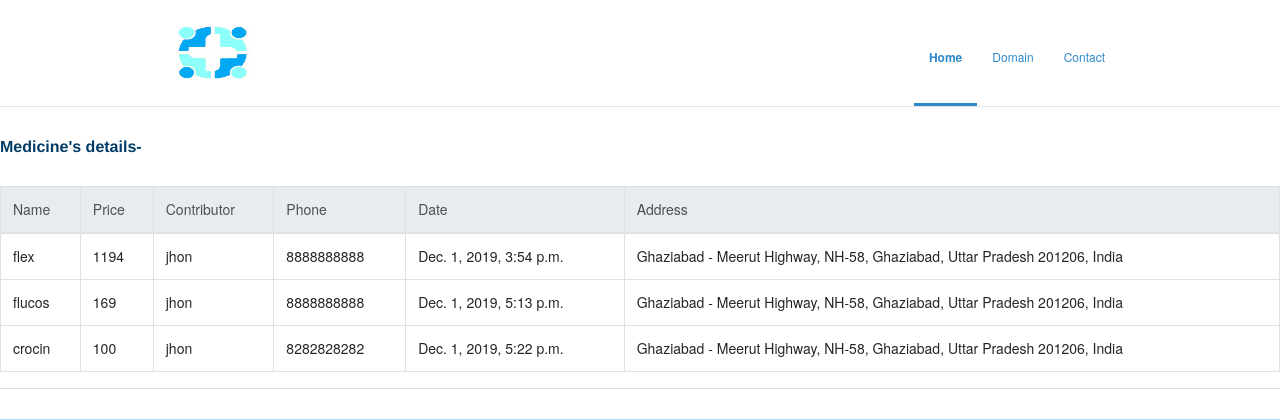
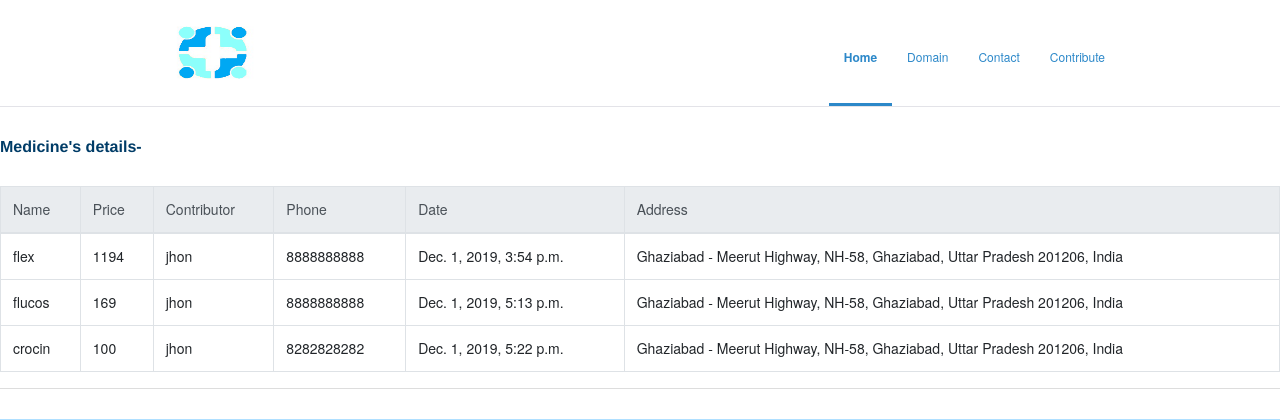
Before and after one commit to mlh-hack-status-200/17-kuch-bhi, a Django app: page /list.html in a window 1280 px wide. Shown: the top 420 px of the page. Run offline with Django 3.2, Linux system fonts and the light colour scheme; data comes from the database, SQL or seed files in the repository; both versions use the stored data as it was after the commit; some libraries are stand-ins or nearby versions.

Commit message:
website finalised

```diff
--- a/mrs/templates/mrs/contact.html
+++ b/mrs/templates/mrs/contact.html
@@ -50,6 +50,9 @@
     </li>
     <li id="menu-item-6" class="current">
     <a href="contact.html">Contact</a>
+    </li>
+	<li id="menu-item-7">
+    <a href="form">Contribute</a>
     </li>
     </ul>
     </nav>
--- a/mrs/templates/mrs/contact_submit.html
+++ b/mrs/templates/mrs/contact_submit.html
@@ -50,6 +50,9 @@
     </li>
     <li id="menu-item-6" class="current">
     <a href="contact.html">Contact</a>
+    </li>
+	<li id="menu-item-7">
+    <a href="form">Contribute</a>
     </li>
     </ul>
     </nav>
--- a/mrs/templates/mrs/form.html
+++ b/mrs/templates/mrs/form.html
@@ -44,7 +44,7 @@
     </hgroup>
     <nav id="main-nav" class="two thirds column omega">
     <ul id="main-nav-menu" class="nav-menu">
-    <li id="menu-item-1" class="current">
+    <li id="menu-item-1">
     <a href="index.html">Home</a>
     </li>
     <li id="menu-item-2">
@@ -57,6 +57,7 @@
     </nav>
     </div>
     </header>
+
 
 	<form  method="POST">
 	    {% csrf_token %}
--- a/mrs/templates/mrs/index.html
+++ b/mrs/templates/mrs/index.html
@@ -52,6 +52,9 @@
     </li>
     <li id="menu-item-6">
     <a href="contact.html">Contact</a>
+    </li>
+    <li id="menu-item-7">
+    <a href="form">Contribute</a>
     </li>
     </ul>
     </nav>
--- a/mrs/templates/mrs/list.html
+++ b/mrs/templates/mrs/list.html
@@ -53,7 +53,11 @@
     <li id="menu-item-6">
     <a href="contact.html">Contact</a>
     </li>
+	<li id="menu-item-7">
+    <a href="form">Contribute</a>
+    </li>
     </ul>
+
     </nav>
     </div>
     </header>
--- a/mrs/templates/mrs/three-column.html
+++ b/mrs/templates/mrs/three-column.html
@@ -50,6 +50,9 @@
     </li>
     <li id="menu-item-6">
     <a href="contact.html">Contact</a>
+    </li>
+	<li id="menu-item-7">
+    <a href="form">Contribute</a>
     </li>
     </ul>
     </nav>
```
Also changed, not shown: db.sqlite3.
